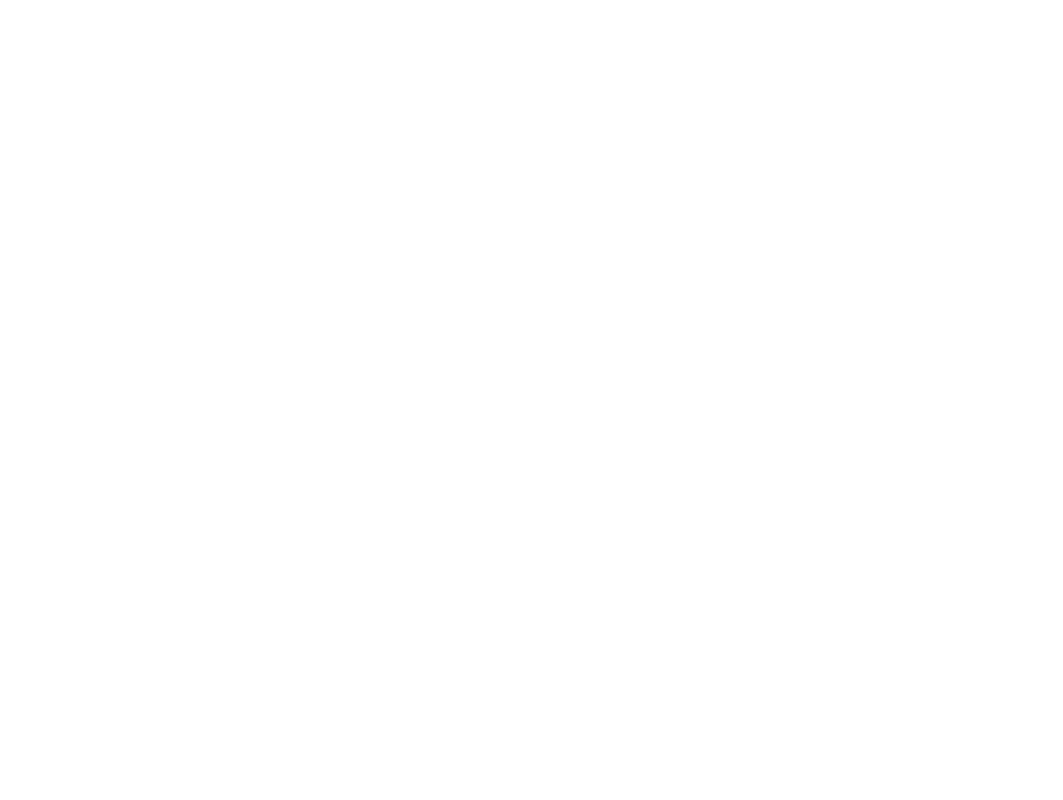
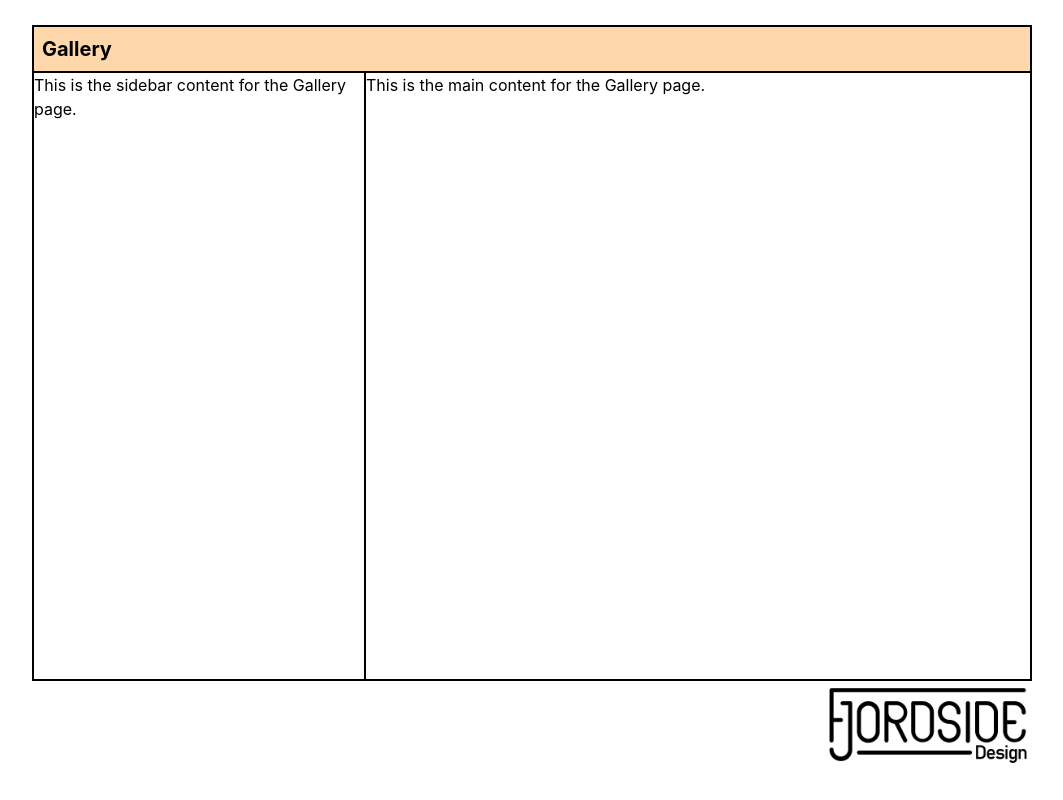
Before and after one commit to oliverFj/my-porto, a React (Create React App) app: page /gallery in a window 1280 px wide. Before the commit this address had no page. Shown: the whole page, without its empty margins (108-1171 px from the left). Built offline with nearby package versions, Linux system fonts and the light colour scheme.

Commit message:
Just did more work on the pages

```diff
--- a/src/App.css
+++ b/src/App.css
@@ -1,3 +1,7 @@
+@import 'tailwindcss/base';
+@import 'tailwindcss/components';
+@import 'tailwindcss/utilities';
+
 .App {
   text-align: center;
 }
--- a/src/App.js
+++ b/src/App.js
@@ -3,6 +3,9 @@ import React from 'react';
 import { BrowserRouter as Router, Routes, Route } from 'react-router-dom';
 import Home from './pages/Home';
 import About from './pages/About';
+import Blog from './pages/Blog';
+import Gallery from './pages/Gallery';
+import './App.css';
 
 const App = () => {
   return (
@@ -10,6 +13,8 @@ const App = () => {
       <Routes>
         <Route path="/" element={<Home />} />
         <Route path="/about" element={<About />} />
+        <Route path="/blog" element={<Blog />} />
+        <Route path="/gallery" element={<Gallery />} />
         // add more routes as needed
       </Routes>
     </Router>
--- /dev/null
+++ b/src/pages/Blog.js
@@ -0,0 +1,15 @@
+// pages/Blog.js
+import React from 'react';
+import Layout from '../layout';
+
+const Blog = () => {
+  const headline = "Blog";
+  const sidebar = <p>This is the sidebar content for the Blog page.</p>;
+  const main = <p>This is the main content for the Blog page.</p>;
+
+  return (
+    <Layout headline={headline} sidebar={sidebar} main={main} />
+  );
+};
+
+export default Blog;
--- /dev/null
+++ b/src/pages/Gallery.js
@@ -0,0 +1,15 @@
+// pages/Gallery.js
+import React from 'react';
+import Layout from '../layout';
+
+const Gallery = () => {
+  const headline = "Gallery";
+  const sidebar = <p>This is the sidebar content for the Gallery page.</p>;
+  const main = <p>This is the main content for the Gallery page.</p>;
+
+  return (
+    <Layout headline={headline} sidebar={sidebar} main={main} />
+  );
+};
+
+export default Gallery;
--- a/src/pages/Home.js
+++ b/src/pages/Home.js
@@ -1,10 +1,20 @@
 // pages/Home.js
 import React from 'react';
 import Layout from '../layout';
+import Menu from '../components/menu'; // Adjust the path as needed
 
 const Home = () => {
-  const headline = "Home";
-  const sidebar = <p>This is the sidebar content for the home page.</p>;
+  const headline = "Oliver Fjordside";
+  const sidebar = (
+    <Menu
+      items={[
+        { label: 'Design and art', link: '/gallery' },
+        { label: 'Blog and writings', link: '/blog' },
+        { label: 'About Me', link: '/about' },
+        // Add more menu items as needed
+      ]}
+    />
+  );
   const main = <p>This is the main content for the home page.</p>;
 
   return (
--- a/tailwind.config.js
+++ b/tailwind.config.js
@@ -1,5 +1,5 @@
 module.exports = {
-  purge: [],
+  purge: ['./src/**/*.{js,jsx,ts,tsx}', './public/index.html'],
   darkMode: false, // or 'media' or 'class'
   theme: {
     extend: {},
@@ -8,8 +8,7 @@ module.exports = {
     extend: {},
   },
   plugins: [
-    require('@tailwindcss/forms'),
-    require('@tailwindcss/typography'),
-    // ...
+  require('@tailwindcss/forms'),
+  require('@tailwindcss/typography'),
   ],
 }
```
Also changed, not shown: public/FjordsideLogo.png (added).
